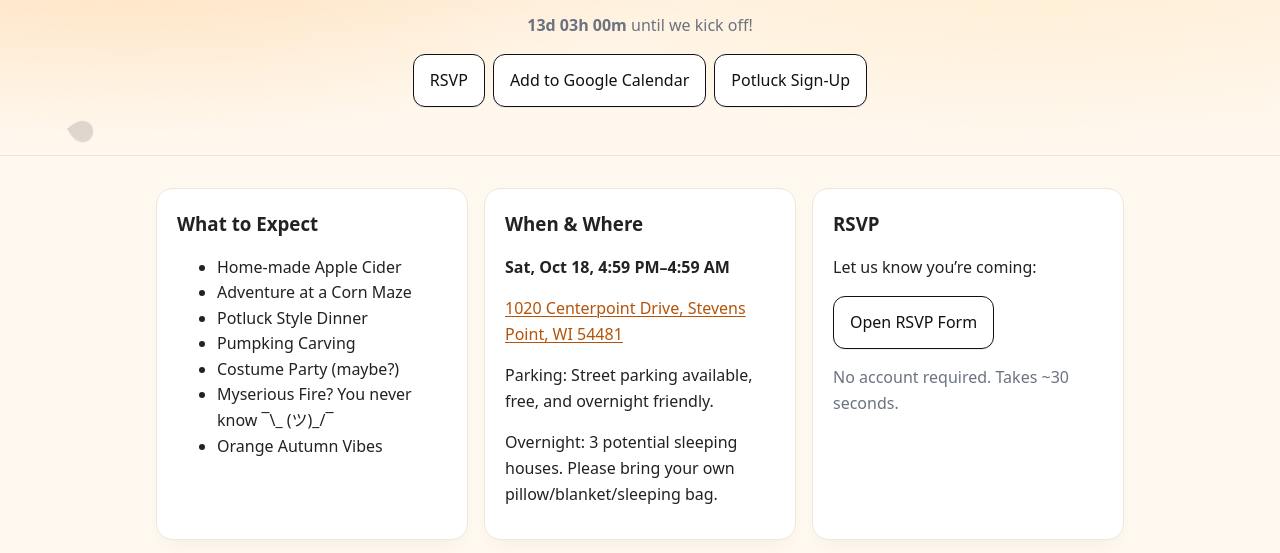
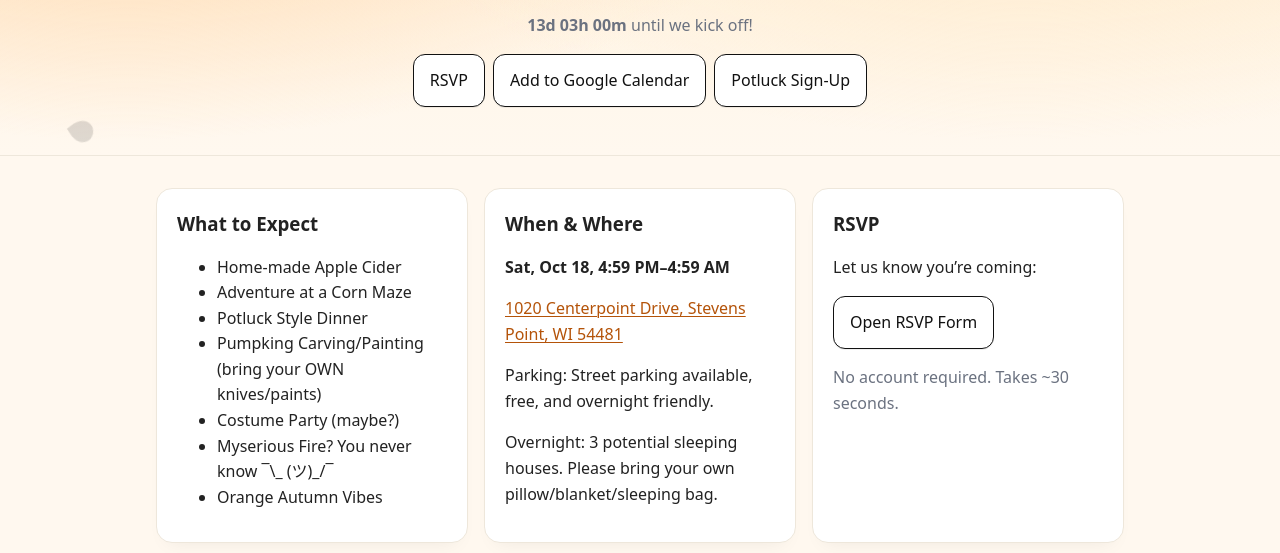
Before and after one commit to HeyLookItsGriffin/fall-fest-site, a plain HTML site: page index.html in a window 1280 px wide. Shown: the part 186-739 px from the top of the page. Drawn offline with Linux system fonts and the light colour scheme.

Commit message:
added painting and knife request

```diff
--- a/index.html
+++ b/index.html
@@ -145,7 +145,7 @@
             <li>Home-made Apple Cider</li>
             <li>Adventure at a Corn Maze</li>
             <li>Potluck Style Dinner</li>
-            <li>Pumpking Carving</li>
+            <li>Pumpking Carving/Painting (bring your OWN knives/paints)</li>
             <li>Costume Party (maybe?)</li>
             <li>Myserious Fire? You never know ¯\_ (ツ)_/¯</li>
             <li>Orange Autumn Vibes</li>
```
